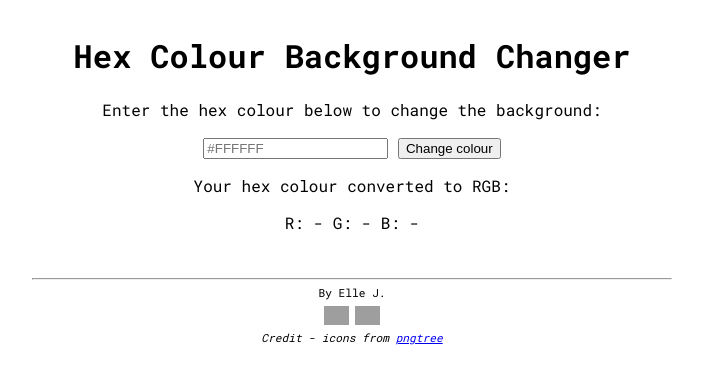
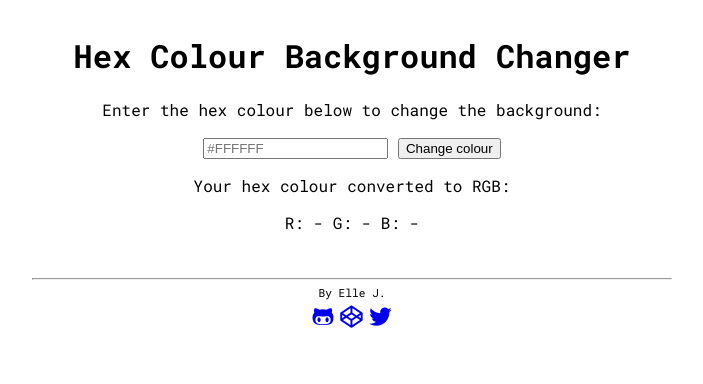
Before and after one commit to ellehallal/hex-to-rgb-converter, a plain HTML site: page index.html in a window 1280 px wide. Shown: the whole page, without its empty margins (288-991 px from the left). Drawn offline with Linux system fonts and the light colour scheme; grey boxes are pictures that could not be loaded.

Commit message:
Remove icons and replace with font awesome icons

```diff
--- a/index.html
+++ b/index.html
@@ -37,9 +37,9 @@
     <footer>
       <hr>
       <p>By Elle J.</p>
-      <p><a href="https://github.com/itsellej" target="_blank"><img class="icons" src="https://res.cloudinary.com/itsellej/image/upload/v1533400136/rock-paper-scissors/github-icon.png" alt="Github icon"></a>
-        <a href="https://codepen.io/itsellej/" target="_blank"><img class="icons" src="https://res.cloudinary.com/itsellej/image/upload/v1533400135/rock-paper-scissors/codepen-icon.png" alt="Codepen icon"></a></p>
-      <p><em>Credit - icons from <a href="https://pngtree.com/">pngtree</a></em></p>
+      <p><a href="https://github.com/itsellej" target="_blank"><i class="fab fa-github-alt fa-2x" alt="Github icon"></i></a>
+        <a href="https://codepen.io/itsellej/" target="_blank"><i class="fab fa-codepen fa-2x" alt="Codepen Icon"></i></a>
+        <a href="https://codepen.io/itsellej/" target="_blank"><i class="fab fa-twitter fa-2x" alt="Twitter Icon"></i></a></p>
 
     </footer>
   </div>
--- a/main.js
+++ b/main.js
@@ -1,7 +1,6 @@
 const hexInput = document.querySelector('input[type="text"]');
 const submitColour = document.getElementById('buttoncolour');
-const result1 = document.querySelector('#result1');
-const hex = document.querySelector('#hex');
+
 const resultr = document.querySelector('#resultr');
 const resultg = document.querySelector('#resultg');
 const resultb = document.querySelector('#resultb');
```
